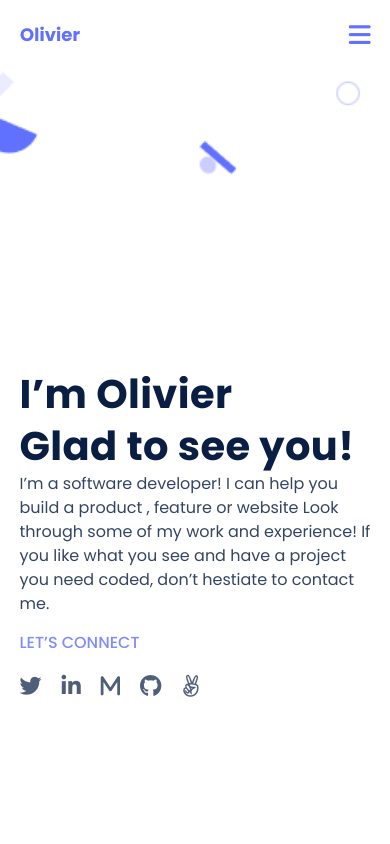
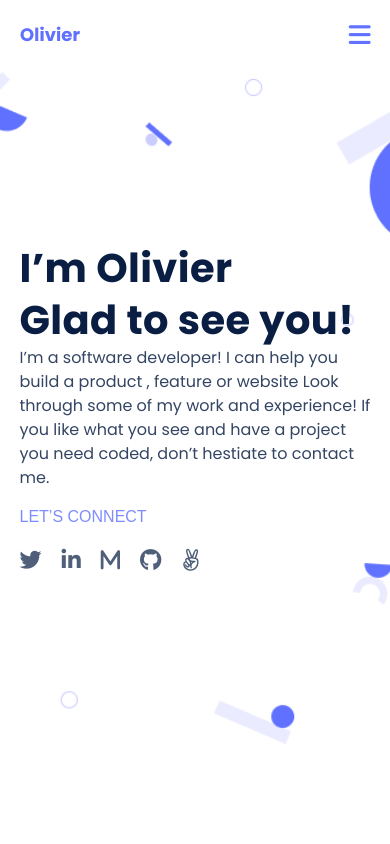
Before and after one commit to RWUBAKWANAYO/Portfolio-Setup, a website: page index.html in a window 390 px wide. Shown: the top 844 px of the page. Drawn offline with Linux system fonts and the light colour scheme.

Commit message:
Add requested changes in styles, and html tag

```diff
--- a/index.html
+++ b/index.html
@@ -28,7 +28,7 @@
     <p class="main-element">
       I’m a software developer! I can help you build a product , feature or website Look through some of my work and experience! If you like what you see and have a project you need coded, don’t hestiate to contact me.
     </p>
-    <span class="main-element">LET’S CONNECT</span>
+    <button type="button" class="main-element">LET’S CONNECT</button>
     <ul class="main-element">
       <li><a href="https://twitter.com/i/flow/login?input_flow_data=%7B%22requested_variant%22%3A%22eyJsYW5nIjoiZW4ifQ%3D%3D%22%7D" target=”_blank” class="media-icon"><i class="fa-brands fa-twitter"></i></a></li>
       <li><a href="https://www.linkedin.com/" target=”_blank” class="media-icon"><i class="fa-brands fa-linkedin-in"></i></a></li>
--- a/style.css
+++ b/style.css
@@ -27,7 +27,7 @@ body {
 body {
   width: 100%;
   font-family: var(--poppins);
-  background-color: #e5e5e5;
+  background-color: var(--white-color);
 }
 
 /* navbar styles */
@@ -119,7 +119,11 @@ nav {
   color: var(--light-blue);
 }
 
-.intro-container span {
+.intro-container button {
+  outline: none;
+  border: none;
+  background-color: transparent;
+  text-align: start;
   font-weight: 500;
   line-height: 24px;
   margin: 15px 0;
@@ -201,7 +205,9 @@ nav {
   }
 
   .intro-container {
-    height: auto;
+    height: 0;
+    min-height: 75vh;
+    padding: 20px 0;
     background: url('./images/mobile_bg.png') no-repeat;
     background-color: var(--white-color);
     background-size: cover;
```
Also changed, not shown: 1 other file.
